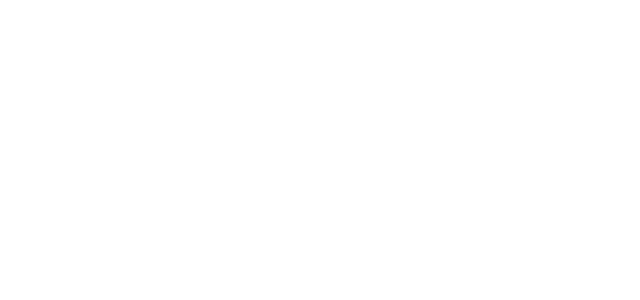
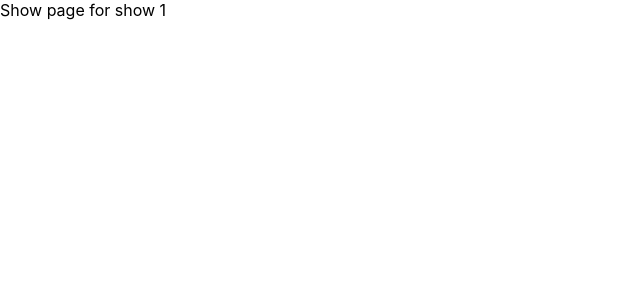
Before and after one commit to Dipti202/box_office_app, a React (Create React App) app: page /show/1 in a window 1280 px wide. Before the commit this address had no page. Shown: the top 300 px of the page, without its empty margins (0-640 px from the left). Built offline with nearby package versions, Linux system fonts and the light colour scheme.

Commit message:
dynamic show page  url paramter

```diff
--- a/src/App.jsx
+++ b/src/App.jsx
@@ -1,12 +1,27 @@
 
 import { BrowserRouter,  Route,  Routes } from "react-router-dom";
 import Home from "./components/Home";
+import Show from "./components/Show";
 function App() {
   return (
     <BrowserRouter>
     <Routes>
     <Route path="/" element={<Home/>}></Route>
+    <Route path="/show/:showId" element={<Show/>}>
+
+    </Route>
     </Routes>
+    {/* Pass showId in url segment.id will changed based on shows clicked
+In react router how we do this?
+Solution=”:showId—it is called dyanamic url parameter or dymanic url segment—it its something that changes
+
+What ever we type as input is dynamic.we don’t know what kind of data will get in api
+ so think skelton of dynamic data-solution is url dynamic with parameter
+
+:showId is paramtere will be something is dynamic we are taking from url
+
+showId is dynamic segment we gave name it to show id */}
+
 
     </BrowserRouter>
 
--- a/src/actor/ActorCard.jsx
+++ b/src/actor/ActorCard.jsx
@@ -1,6 +1,6 @@
 
 import {Link} from 'react-router-dom'
-function ActorCard({name, image,gender,country,deathday, birthday}) {
+function ActorCard({name, image,gender,country,deathday, birthday,id}) {
 
   return (
     <div>
@@ -23,7 +23,7 @@ Interpolate gender=`($(gender)`) */}
     </div>
 
     <div>
-        <Link to='/'>Read More</Link>
+        <Link to={`/show/${id}`}>Read More</Link>
         <button type="button">Start Me</button>
     </div>
 
--- a/src/actor/ActorGrid.jsx
+++ b/src/actor/ActorGrid.jsx
@@ -10,6 +10,7 @@ const ActorGrid = ({actors}) => {
             gender={data.person.gender}
         deathday={data.person.deathday}
         birthday={data.person.birthday}
+        id={data.person.id}
           />
               ))}
                   </div>
--- /dev/null
+++ b/src/components/Show.jsx
@@ -0,0 +1,14 @@
+
+//The useParams hook returns an object of key/value pairs of the dynamic params from the current URL that were matched by the <Route path>.
+//Child routes inherit all params from their parent routes.
+//here access showid by using useparam hook
+import { useParams } from "react-router-dom"
+const Show = () => {
+    const {showId}=useParams() //destraucting para into showid
+console.log(showId)
+  return (
+    <div>Show page for show {showId}</div>
+  )
+}
+
+export default Show
--- a/src/show/ShowCard.jsx
+++ b/src/show/ShowCard.jsx
@@ -1,7 +1,7 @@
 //show card for style to data instead of simple div
 import {Link} from 'react-router-dom'
 
-function ShowCard({name ,image,summary}) {
+function ShowCard({name ,image,summary,id}) {
     const summaryArray=summary?summary.split(' ').slice(0,20).join(' ').replace(/<.+?>/g,' '):"no discription availabe"
 //  Summary is in html tag and this string too long. So transform into short summary by using string array
 //     First transform in to array by using split method (' ')  by empty spaces then called slice(0,20) method with 20 elements
@@ -18,7 +18,8 @@ function ShowCard({name ,image,summary}) {
     </div>
     <p>{summaryArray}</p>
     <div>
-        <Link to='/'>Read More</Link>
+
+        <Link to={`/show/${id}`} >Read More</Link>
         <button type="button">Start Me</button>
     </div>
     </div>
--- a/src/show/ShowGrid.jsx
+++ b/src/show/ShowGrid.jsx
@@ -7,7 +7,8 @@ const ShowGrid = ({shows}) => {
   return (
     <div>    { shows.map(data=>( //use /not-image-found.png' as place holder incase any data has no image
         <ShowCard key={data.show.id} name={data.show.name} image={data.show.image?data.show.image.medium:'/not-image-found.png'}
-        summary={data.show.summary}/>))
+        summary={data.show.summary}
+        id={data.show.id}/>))
         //  <div key={data.show.id}>
         //                 {data.show.name}
         //             </div>))
```
